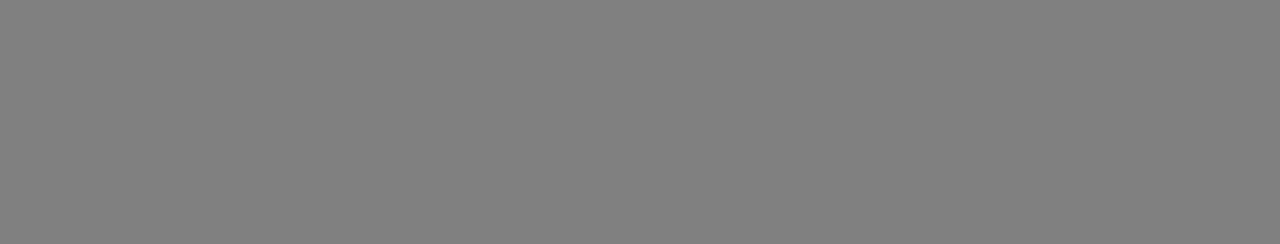
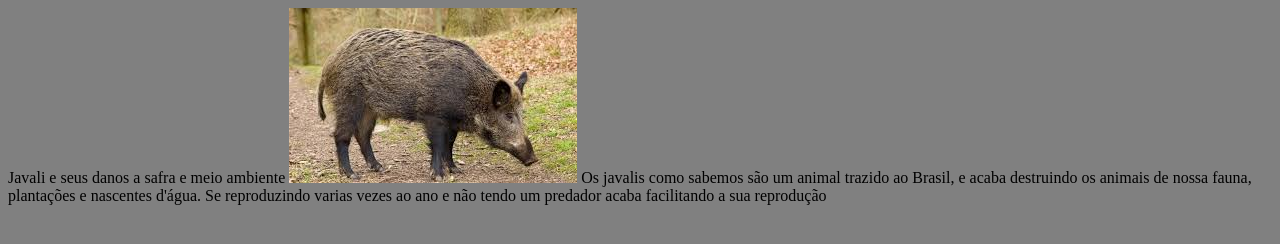
Before and after one commit to Gustavindograu157/projetos-9A, a plain HTML site: page index.html in a window 1280 px wide. Drawn offline with Linux system fonts and the light colour scheme.

Commit message:
texto e titulo

```diff
--- a/index.html
+++ b/index.html
@@ -7,6 +7,9 @@
     <link rel="stylesheet" href="style.css">
 </head>
 <body>
-
+    Javali e seus danos a safra e meio ambiente
+   <img src="images.jpeg" alt="">
+ Os javalis como sabemos são um animal trazido ao Brasil, e acaba destruindo os animais de nossa fauna, plantações e nascentes d'água.
+ Se reproduzindo varias vezes ao ano e não tendo um predador acaba facilitando a sua reprodução
 </body>
 </html>
```
